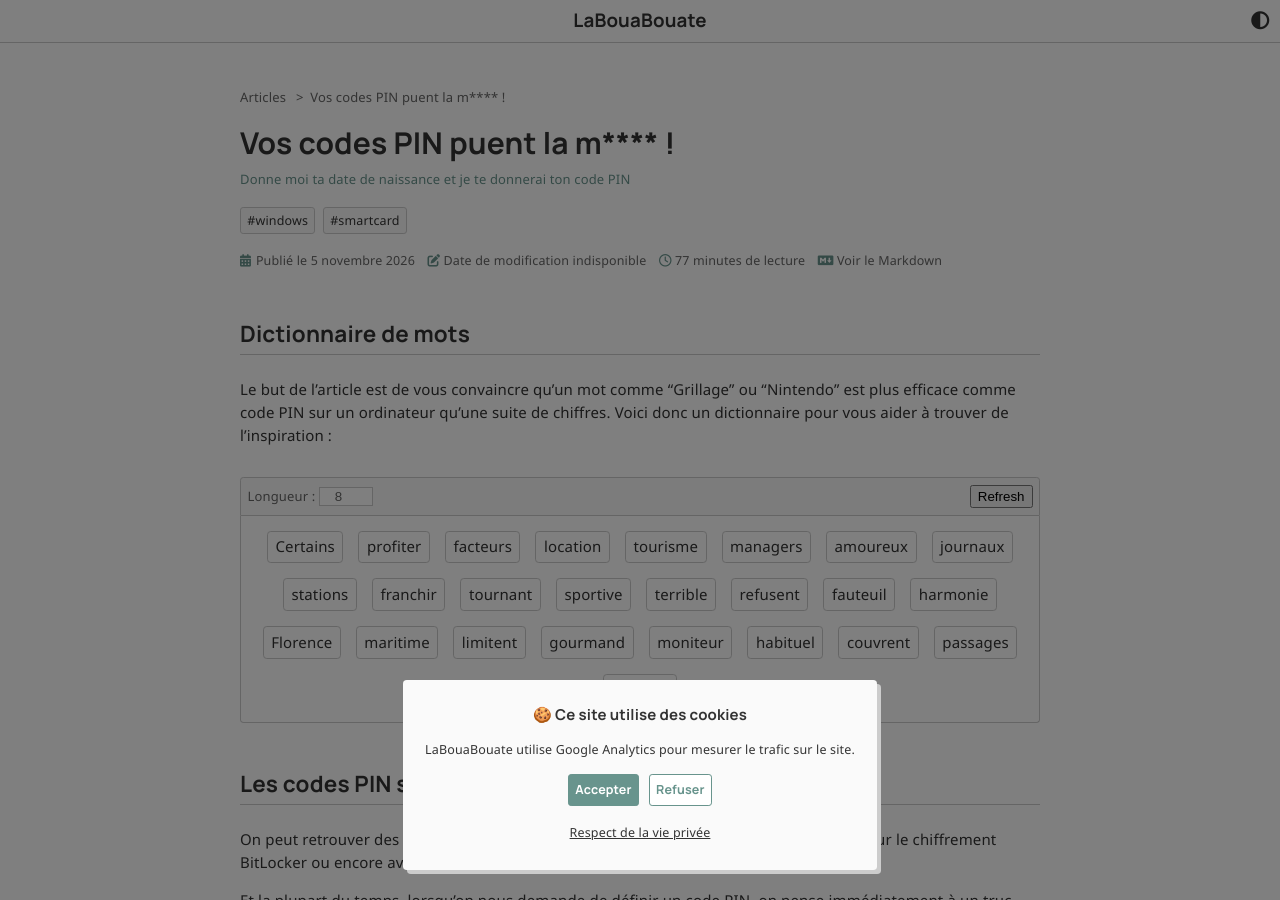
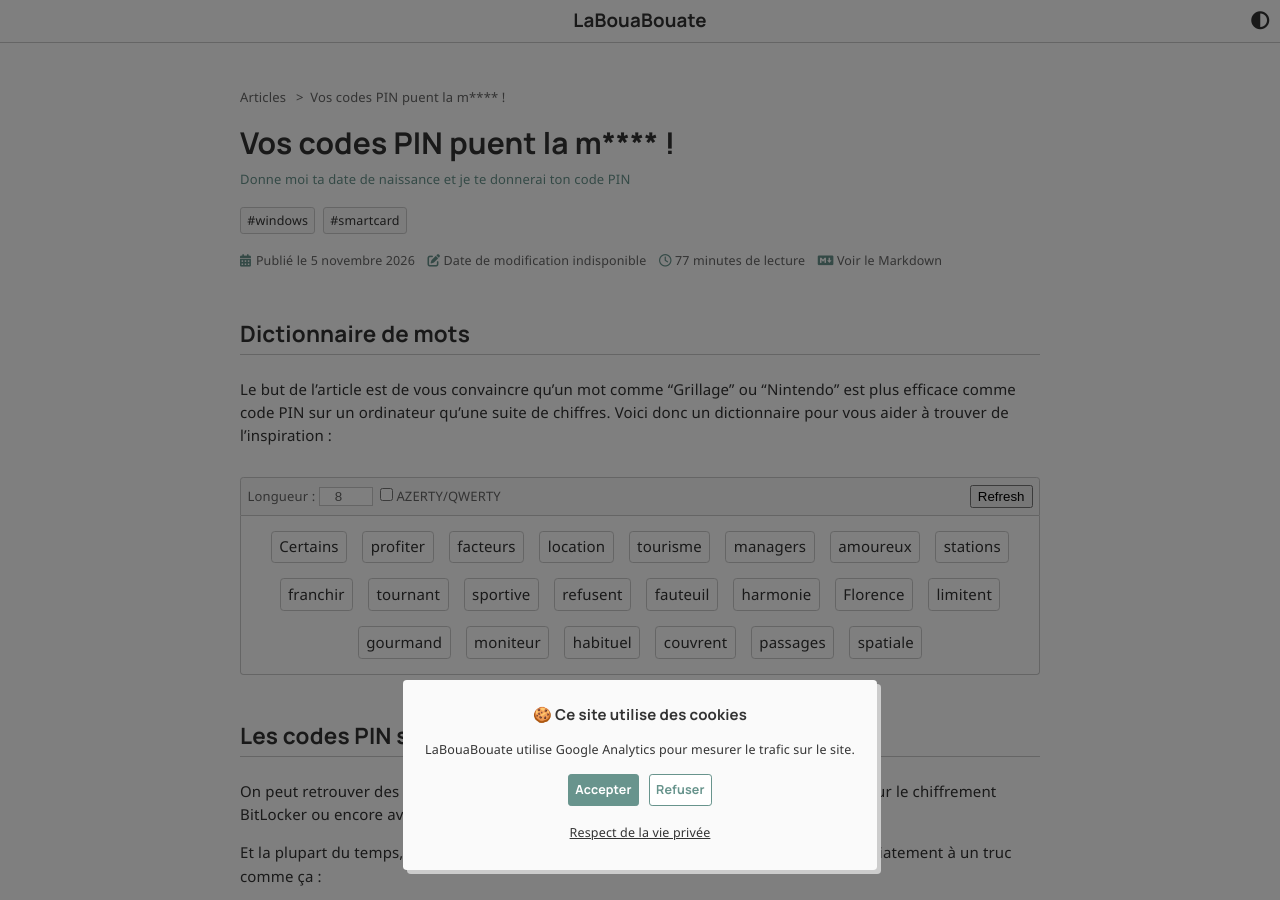
Before and after one commit to leobouard/leobouard.github.io, a Jekyll site: the page built from _posts/2026/2026-11-05-un-code-pin-qu-il-est-bien.md, in a window 1280 px wide and 900 px high. Built offline with Jekyll 4.4.1, drawn with Linux system fonts in a browser that asks for light colours; nearby versions of some CDN libraries; some web fonts are replaced; comment, search, counter and statistics services are not loaded; some of the changed lines change nothing that is shown.

Commit message:
Ajout de la compatibilité AZERTY & QWERTY

```diff
--- a/_includes/pin-generator.html
+++ b/_includes/pin-generator.html
@@ -3,6 +3,7 @@
     <div>
       <label for="pin-length">Longueur :</label>
       <input type="number" id="pin-length" min="6" max="10" value="8">
+      <label><input type="checkbox" id="pin-azertyqwerty">AZERTY/QWERTY</label>
     </div>
     <button id="refresh" type="button">Refresh</button>
   </div>
@@ -17,6 +18,7 @@
   (() => {
     const generator = document.currentScript.previousElementSibling;
     const lengthInput = generator.querySelector('#pin-length');
+    const keyboardCompatibilityInput = generator.querySelector('#pin-azertyqwerty');
     const refreshButton = generator.querySelector('#refresh');
     const words = [...generator.querySelectorAll('.pin-generator-results [data-length]')];
 
@@ -40,16 +42,21 @@
         return;
       }
 
-      const matchingWords = words.filter(word => Number(word.dataset.length) === selectedLength);
+      const matchingWords = words.filter(word => {
+        const hasSelectedLength = Number(word.dataset.length) === selectedLength;
+        const hasCompatibleLetters = !/[azqwm]/i.test(word.textContent);
+        return hasSelectedLength && (!keyboardCompatibilityInput.checked || hasCompatibleLetters);
+      });
       for (let index = matchingWords.length - 1; index > 0; index--) {
         const randomPosition = randomIndex(index + 1);
         [matchingWords[index], matchingWords[randomPosition]] = [matchingWords[randomPosition], matchingWords[index]];
       }
 
-      matchingWords.slice(0, 25).forEach(word => { word.hidden = false; });
+      matchingWords.slice(0, 22).forEach(word => { word.hidden = false; });
     }
 
     lengthInput.addEventListener('change', refreshWords);
+    keyboardCompatibilityInput.addEventListener('change', refreshWords);
     refreshButton.addEventListener('click', refreshWords);
     refreshWords();
   })();
```
